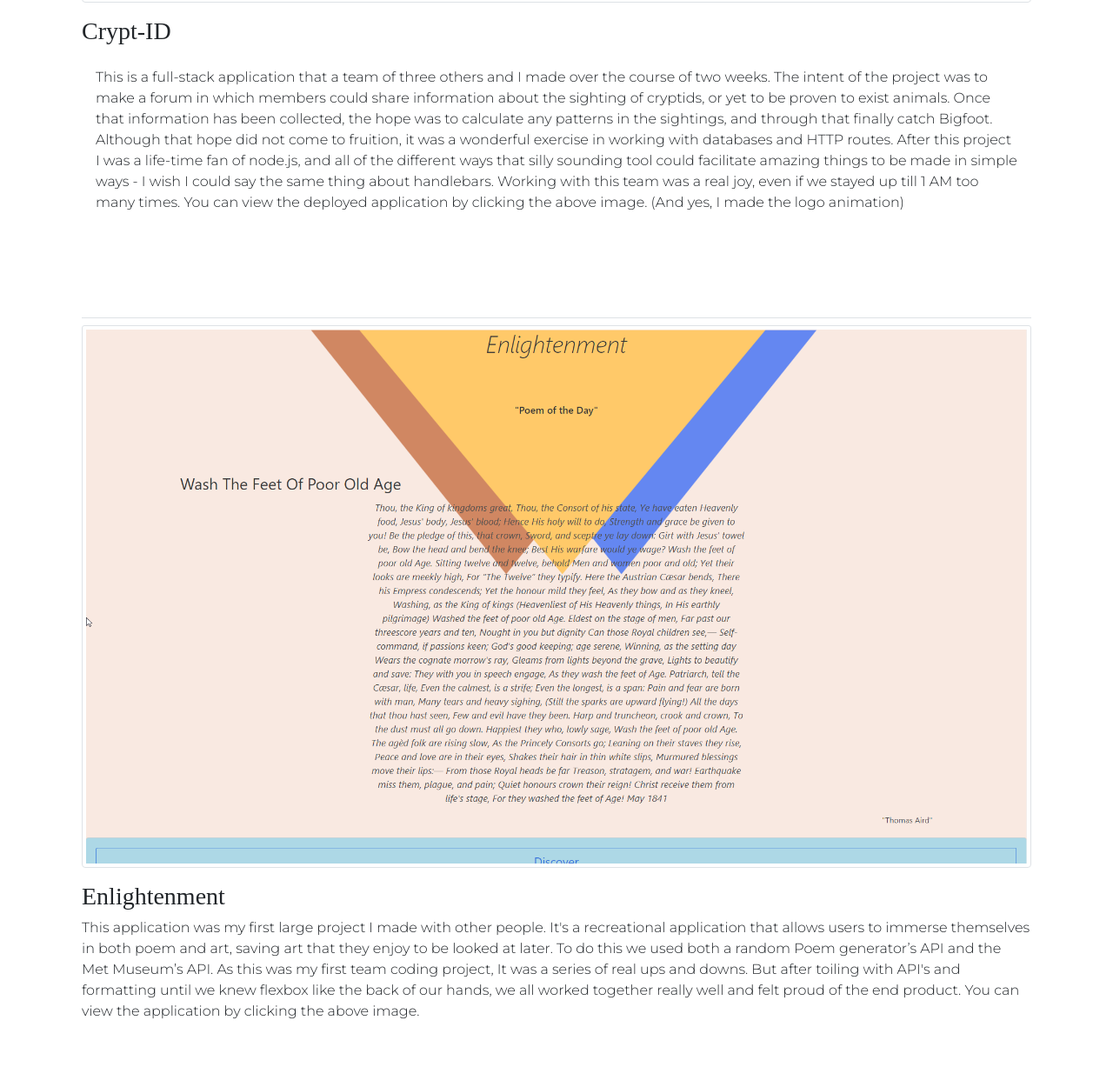
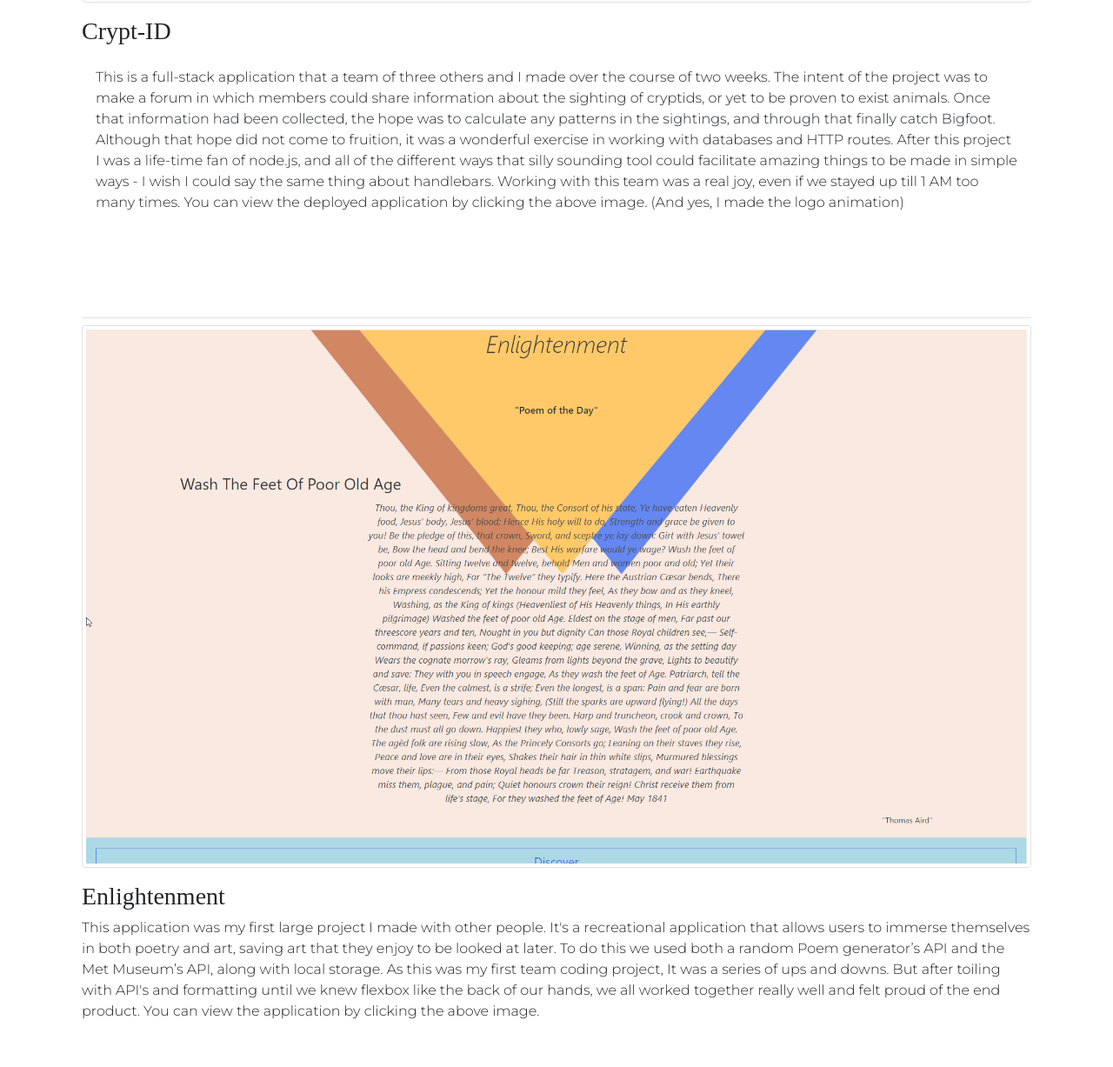
Before and after one commit to rdupont1623/Portfolio.2, a plain HTML site: page index.html in a window 1280 px wide. Shown: the part 1533-2760 px from the top of the page at 87% size. Drawn offline with nearby package versions, Linux system fonts and the light colour scheme; a web font is replaced by a local one.

Commit message:
Further corrections to styling and syntax

```diff
--- a/index.html
+++ b/index.html
@@ -62,7 +62,7 @@
             src="./assets/images/Portfolio Image 1.png"
             alt="image of Crypt-Id application"></a>
         <h3 class="card-title pt-3 esteban">Crypt-ID</h3>
-        <p class="card-body montserrat pb-3">This is a full-stack application that a team of three others and I made over the course of two weeks. The intent of the project was to make a forum in which members could share information about the sighting of cryptids, or yet to be proven to exist animals. Once that information has been collected, the hope was to calculate any patterns in the sightings, and through that finally catch Bigfoot. Although that hope did not come to fruition, it was a wonderful exercise in working with databases and HTTP routes. After this project I was a life-time fan of node.js, and all of the different ways that silly sounding tool could facilitate amazing things to be made in simple ways - I wish I could say the same thing about handlebars. Working with this team was a real joy, even if we stayed up till 1 AM too many times. You can view the deployed application by clicking the above image. (And yes, I made the logo animation)</p>
+        <p class="card-body montserrat pb-3">This is a full-stack application that a team of three others and I made over the course of two weeks. The intent of the project was to make a forum in which members could share information about the sighting of cryptids, or yet to be proven to exist animals. Once that information had been collected, the hope was to calculate any patterns in the sightings, and through that finally catch Bigfoot. Although that hope did not come to fruition, it was a wonderful exercise in working with databases and HTTP routes. After this project I was a life-time fan of node.js, and all of the different ways that silly sounding tool could facilitate amazing things to be made in simple ways - I wish I could say the same thing about handlebars. Working with this team was a real joy, even if we stayed up till 1 AM too many times. You can view the deployed application by clicking the above image. (And yes, I made the logo animation)</p>
 
       </div>
     </div>
@@ -75,7 +75,7 @@
             src="./assets/images/Portfolio Image 2.png"
             alt="image of Enlightenment application"></a>
         <h3 class="card-title pt-3 esteban">Enlightenment</h3>
-        <p class="card-text montserrat pb-3">This application was my first large project I made with other people. It's a recreational application that allows users to immerse themselves in both poem and art, saving art that they enjoy to be looked at later. To do this we used both a random Poem generator’s API and the Met Museum’s API. As this was my first team coding project, It was a series of real ups and downs. But after toiling with API's and formatting until we knew flexbox like the back of our hands, we all worked together really well and felt proud of the end product. You can view the application by clicking the above image.</p>
+        <p class="card-text montserrat pb-3">This application was my first large project I made with other people. It's a recreational application that allows users to immerse themselves in both poetry and art, saving art that they enjoy to be looked at later. To do this we used both a random Poem generator’s API and the Met Museum’s API, along with local storage. As this was my first team coding project, It was a series of ups and downs. But after toiling with API's and formatting until we knew flexbox like the back of our hands, we all worked together really well and felt proud of the end product. You can view the application by clicking the above image.</p>
       </div>
     </div>
     <div class="container px-4 py-5 pb-3" id="custom-cards">
```
